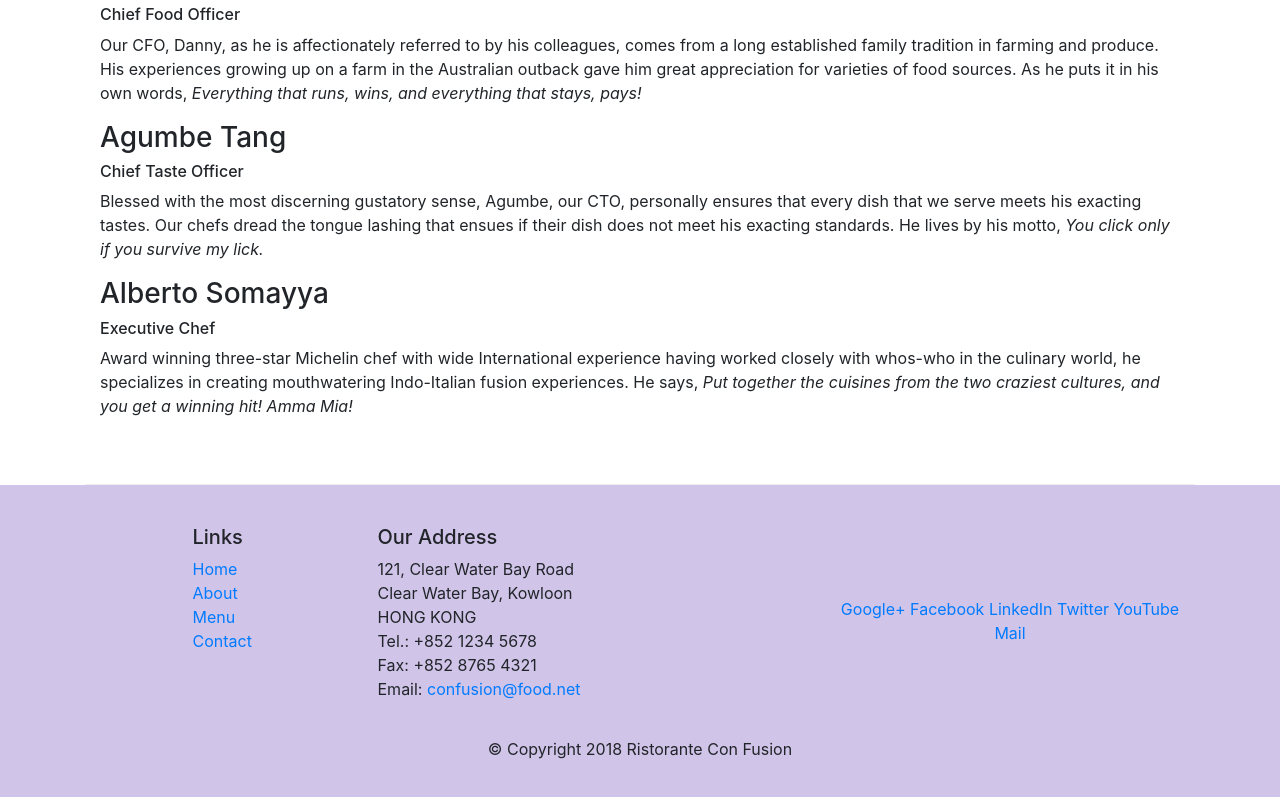
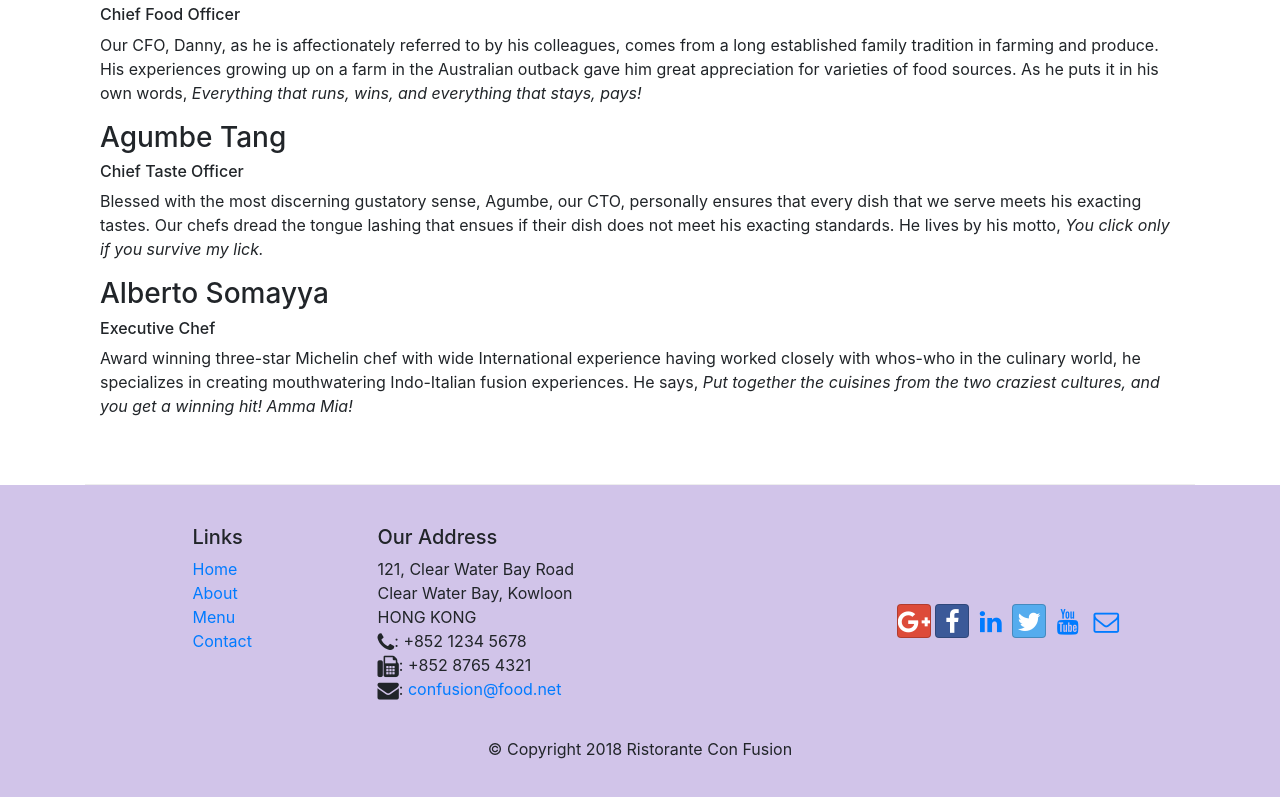
Before and after one commit to thecurtisloucks/conFusion-bootstrap, a website: page aboutus.html in a window 1280 px wide. Shown: the part 1154-1951 px from the top of the page. Drawn offline with nearby package versions, Linux system fonts and the light colour scheme.

Commit message:
icon fonts

```diff
--- a/aboutus.html
+++ b/aboutus.html
@@ -9,6 +9,8 @@
 
    <!-- Bootstrap CSS -->
    <link rel="stylesheet" href="node_modules/bootstrap/dist/css/bootstrap.min.css">
+   <link rel="stylesheet" href="node_modules/font-awesome/css/font-awesome.min.css">
+   <link rel="stylesheet" href="node_modules/bootstrap-social/bootstrap-social/bootstrap-social.css">
    <link rel="stylesheet" href="css/styles.css">
     <title>Ristorante Con Fusion: About Us</title>
 
@@ -23,10 +25,10 @@
             <a class="navbar-brand mr-auto" href="./index.html">Ristorante Con Fusion</a>
             <div class="collapse navbar-collapse" id="Navbar">
             <ul class="navbar-nav mr-auto">
-                <li class="nav-item"><a class="nav-link" href="./index.html">Home</a></li>
-                <li class="nav-item active"><a class="nav-link" href="#">About</a></li>
-                <li class="nav-item"><a class="nav-link" href="#">Menu</a></li>
-                <li class="nav-item"><a class="nav-link" href="#">Contact</a></li>
+                <li class="nav-item"><a class="nav-link" href="./index.html"><span class="fa fa-home fa-lg"></span> Home</a></li>
+                <li class="nav-item active"><a class="nav-link" href="#"><span class="fa fa-info fa-lg"></span> About</a></li>
+                <li class="nav-item"><a class="nav-link" href="#"><span class="fa fa-list fa-lg"></span> Menu</a></li>
+                <li class="nav-item"><a class="nav-link" href="#"><span class="fa fa-address-card fa-lg"></span> Contact</a></li>
             </ul>
             </div>
         </div>
@@ -103,19 +105,19 @@
 		              121, Clear Water Bay Road<br>
 		              Clear Water Bay, Kowloon<br>
 		              HONG KONG<br>
-		              Tel.: +852 1234 5678<br>
-		              Fax: +852 8765 4321<br>
-		              Email: <a href="mailto:confusion@food.net">confusion@food.net</a>
+		              <i class="fa fa-phone fa-lg"></i>: +852 1234 5678<br>
+		              <i class="fa fa-fax fa-lg"></i>: +852 8765 4321<br>
+		              <i class="fa fa-envelope fa-lg"></i>: <a href="mailto:confusion@food.net">confusion@food.net</a>
 		           </address>
                 </div>
                 <div class="col-12 col-sm-4 align-self-center">
                     <div class="text-center">
-                        <a href="http://google.com/+">Google+</a>
-                        <a href="http://www.facebook.com/profile.php?id=">Facebook</a>
-                        <a href="http://www.linkedin.com/in/">LinkedIn</a>
-                        <a href="http://twitter.com/">Twitter</a>
-                        <a href="http://youtube.com/">YouTube</a>
-                        <a href="mailto:">Mail</a>
+                        <a class="btn btn-social-icon btn-google" href="http://google.com/+"><i class="fa fa-google-plus fa-lg"></i></a>
+                        <a class="btn btn-social-icon btn-facebook" href="http://www.facebook.com/profile.php?id="><i class="fa fa-facebook fa-lg"></i></a>
+                        <a class="btn btn-social-icon linkedin" href="http://www.linkedin.com/in/"><i class="fa fa-linkedin fa-lg"></i></a>
+                        <a class="btn btn-social-icon btn-twitter" href="http://twitter.com/"><i class="fa fa-twitter fa-lg"></i></a>
+                        <a class="btn btn-social-icon btn-youtube" href="http://youtube.com/"><i class="fa fa-youtube fa-lg"></i></a>
+                        <a class="btn btn-social-icon" href="mailto:"><i class="fa fa-envelope-o fa-lg"></i></a>
                     </div>
                 </div>
            </div>
--- a/package.json
+++ b/package.json
@@ -15,6 +15,8 @@
   },
   "dependencies": {
     "bootstrap": "^4.0.0",
+    "bootstrap-social": "^5.1.1",
+    "font-awesome": "^4.7.0",
     "jquery": "^3.3.1",
     "popper.js": "^1.12.9"
   }
```
Also changed, not shown: index.html (+15 -13 lines), 1 other file.
